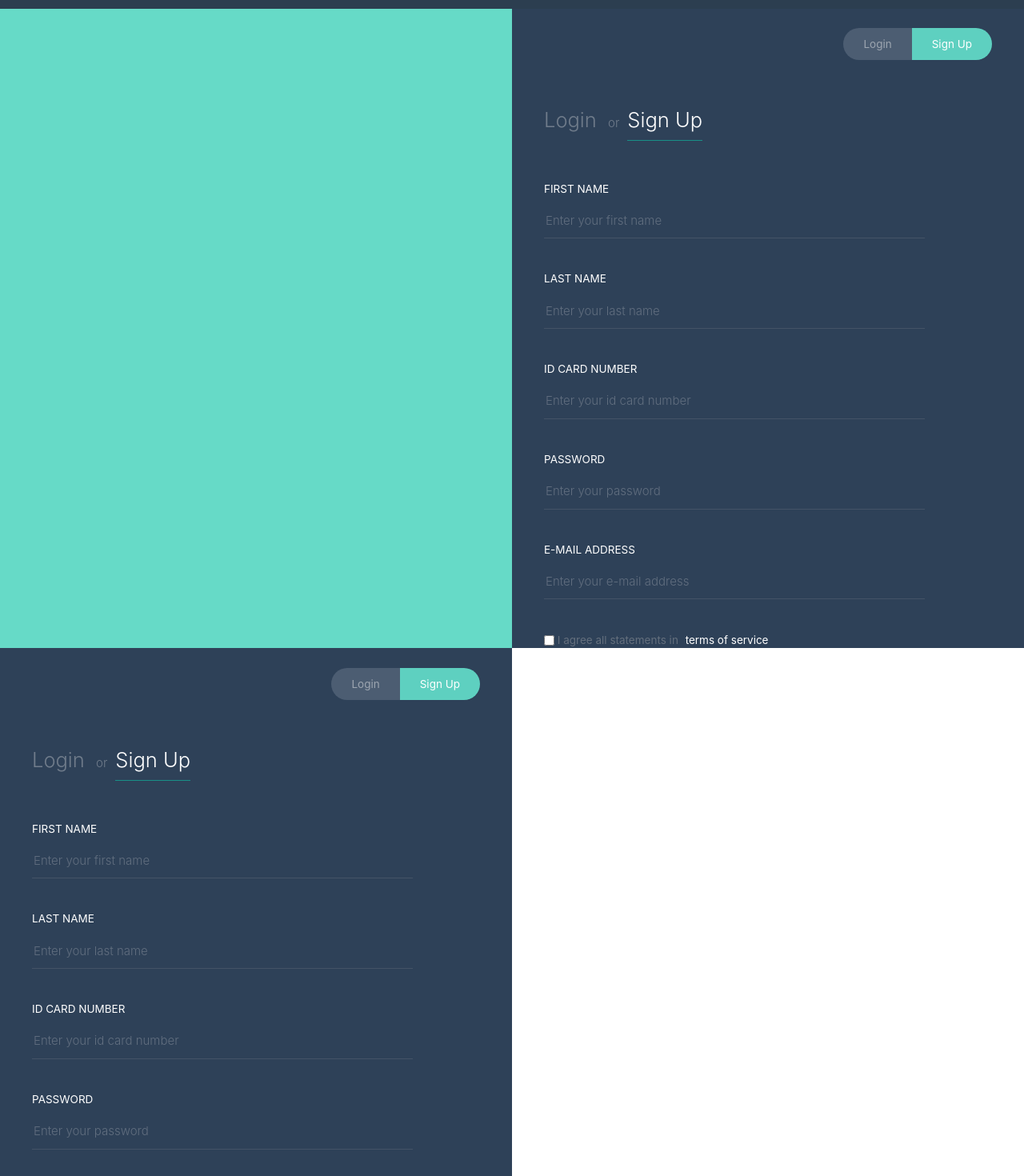
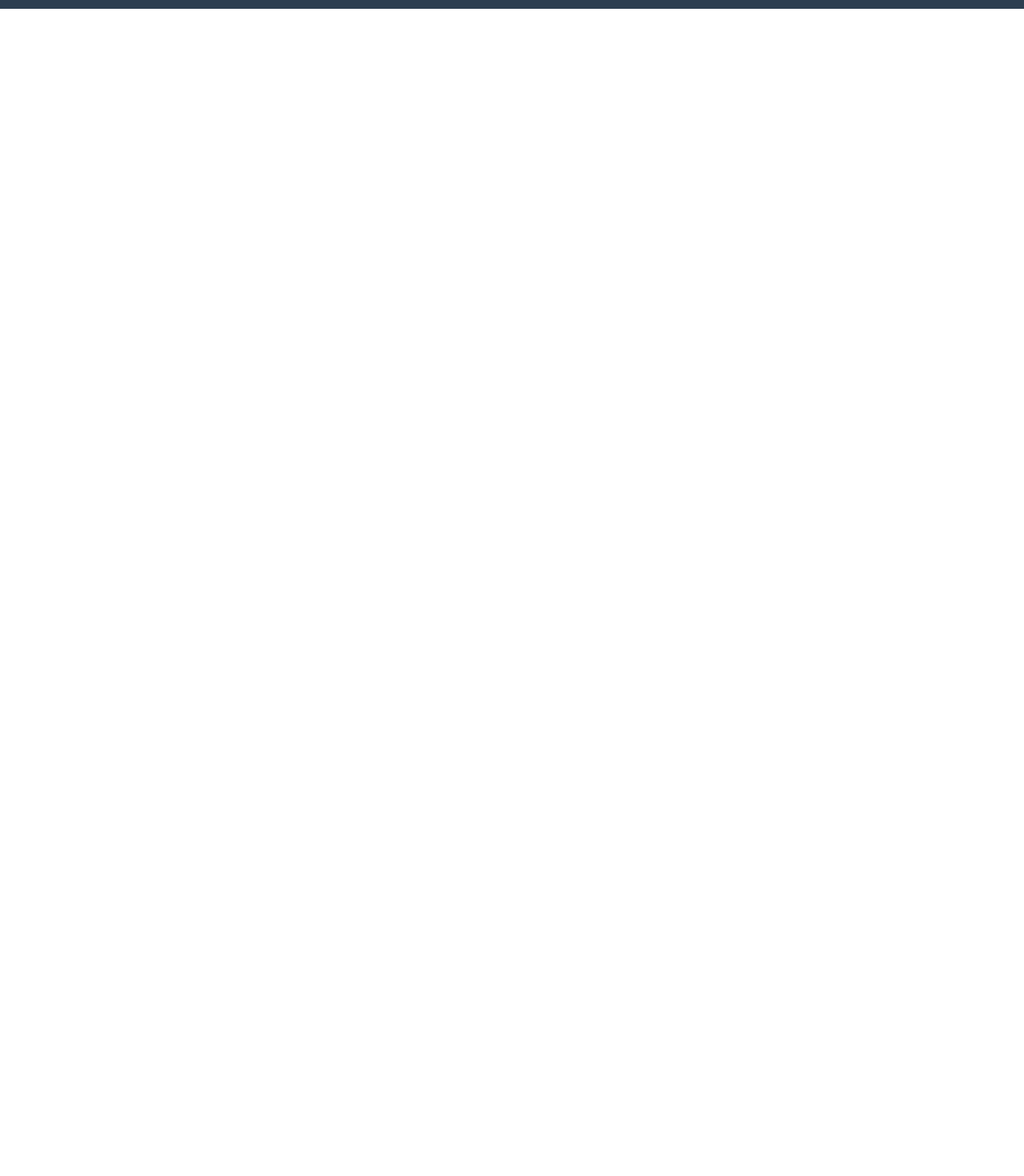
Before and after one commit to craig344/hac, a React (Create React App) app in the folder frontEnd/: page / in a window 1280 px wide. Shown: the part 60-1530 px from the top of the page at 80% size. After the commit the page ends 800 px from the top, so only its background shows below. Built offline with nearby package versions, Linux system fonts and the light colour scheme.

Commit message:
final fixes

```diff
--- a/frontEnd/src/App.js
+++ b/frontEnd/src/App.js
@@ -12,8 +12,10 @@
       <BrowserRouter>
         <div>
           <NavBar />
-
-          <Content></Content>
+          <Route path="/home" component={table}>
+          </Route>
+          <Route path="/welcome" component={Content}>
+          </Route>
 
         </div>
       </BrowserRouter>
--- a/frontEnd/src/components/Content.js
+++ b/frontEnd/src/components/Content.js
@@ -8,8 +8,6 @@
 function Content() {
     return (
         <div>
-            <Route path="/home" component={table}>
-          </Route>
         <div className="App">
 
                 <div className="App__Aside"> </div>
@@ -17,51 +15,26 @@
                 <div className="App__Form">
 
                     <div className="PageSwitcher">
-                        <NavLink to="/login" activeClassName="PageSwitcher__Item--Active" className="PageSwitcher__Item"> Login </NavLink>
-                        <NavLink exact to="/" activeClassName="PageSwitcher__Item--Active" className="PageSwitcher__Item"> Sign Up </NavLink>
+                        <NavLink to="/welcome/login" activeClassName="PageSwitcher__Item--Active" className="PageSwitcher__Item"> Login </NavLink>
+                        <NavLink exact to="/welcome" activeClassName="PageSwitcher__Item--Active" className="PageSwitcher__Item"> Sign Up </NavLink>
                     </div>
 
                     <div className="FormTitle">
-                        <NavLink to="/login" activeClassName="FormTitle__Link--Active" className="FormTitle__Link"> Login </NavLink> or
-<NavLink exact to="/" activeClassName="FormTitle__Link--Active" className="FormTitle__Link"> Sign Up </NavLink>
+                        <NavLink to="/welcome/login" activeClassName="FormTitle__Link--Active" className="FormTitle__Link"> Login </NavLink> or
+<NavLink exact to="/welcome" activeClassName="FormTitle__Link--Active" className="FormTitle__Link"> Sign Up </NavLink>
                     </div>
 
-                    <Route exact path="/" component={SignupForm}>
+                    <Route exact path="/welcome" component={SignupForm}>
 
                     </Route>
 
-                    <Route path="/login" component={LoginForm}>
+                    <Route path="/welcome/login" component={LoginForm}>
 
                     </Route>
 
 
 
                 </div>
-            </div>
-            <div className="App__Aside"> </div>
-
-            <div className="App__Form">
-
-                <div className="PageSwitcher">
-                    <NavLink to="/login" activeClassName="PageSwitcher__Item--Active" className="PageSwitcher__Item"> Login </NavLink>
-                    <NavLink exact to="/" activeClassName="PageSwitcher__Item--Active" className="PageSwitcher__Item"> Sign Up </NavLink>
-                </div>
-
-                <div className="FormTitle">
-                    <NavLink to="/login" activeClassName="FormTitle__Link--Active" className="FormTitle__Link"> Login </NavLink> or
-  <NavLink exact to="/" activeClassName="FormTitle__Link--Active" className="FormTitle__Link"> Sign Up </NavLink>
-                </div>
-
-                <Route exact path="/" component={SignupForm}>
-
-                </Route>
-
-                <Route path="/login" component={LoginForm}>
-
-                </Route>
-
-
-
             </div>
         </div>
 
```
